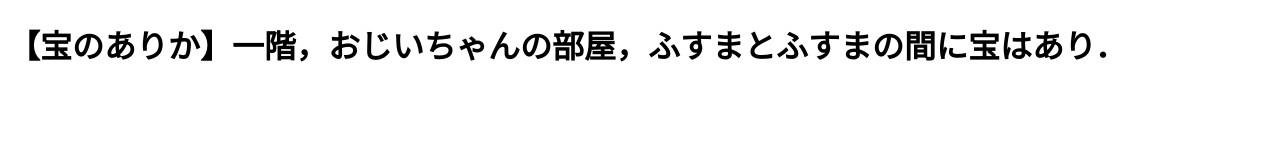
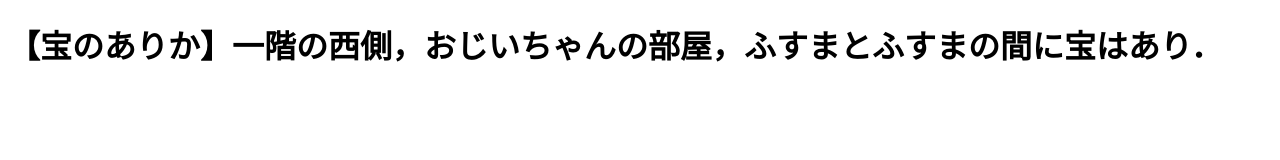
Before and after one commit to haru109f/laughtail, a plain HTML site: page index.html in a window 1280 px wide. Drawn offline with Linux system fonts and the light colour scheme.

Commit message:
Update index.html

```diff
--- a/index.html
+++ b/index.html
@@ -1,6 +1,6 @@
 <!DOCTYPE html>
 <html lang="ja">
 <body>
-<h1>【宝のありか】一階，おじいちゃんの部屋，ふすまとふすまの間に宝はあり．</h1>
+<h1>【宝のありか】一階の西側，おじいちゃんの部屋，ふすまとふすまの間に宝はあり．</h1>
 </body>
 </html>
```
